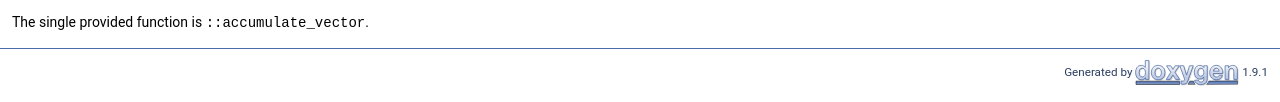
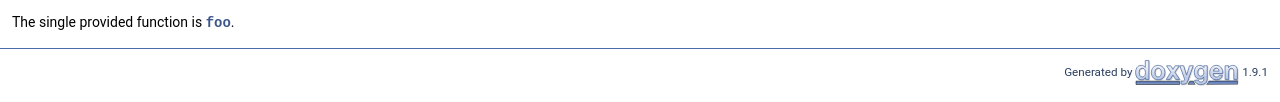
Before and after one commit to InnovAnon-Inc/test, a plain HTML site: page index.html in a window 1280 px wide. Shown: the part 324-426 px from the top of the page. Drawn offline with Linux system fonts and the light colour scheme.

Commit message:
deploy: 03926b83386e64c0efae6751e027f99380cb6e7c

```diff
--- a/index.html
+++ b/index.html
@@ -74,7 +74,7 @@ $(function() {
 <li>I wrote it.</li>
 <li>Everything is documented (pretty easy since there's only one function)</li>
 </ol>
-<p>The single provided function is <code>::accumulate_vector</code>. </p>
+<p>The single provided function is <code><a class="el" href="foo_8h.html#a1df48a6a26e091450063a43cc430e0e3">foo</a></code>. </p>
 </div></div><!-- PageDoc -->
 </div><!-- contents -->
 <!-- start footer part -->
```
